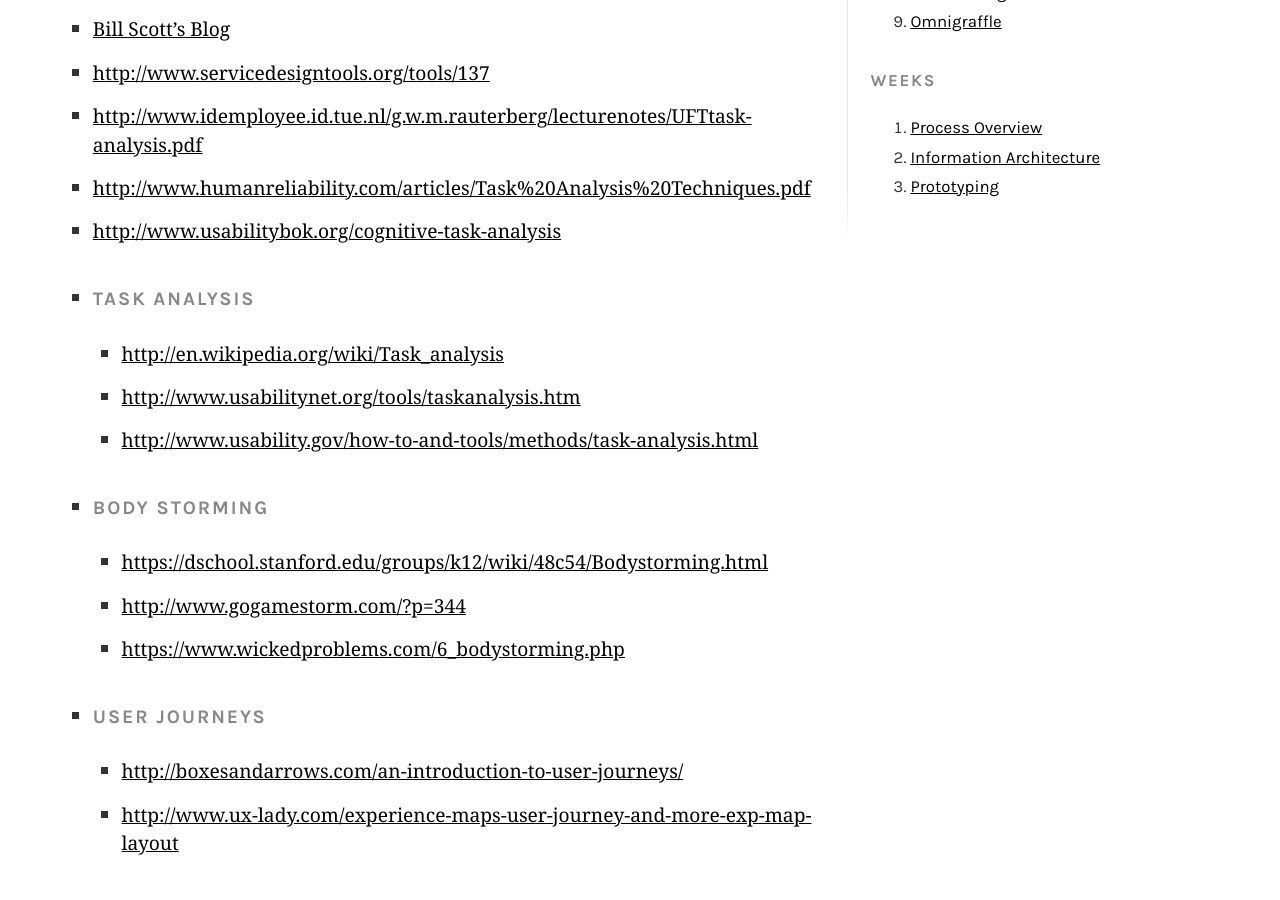
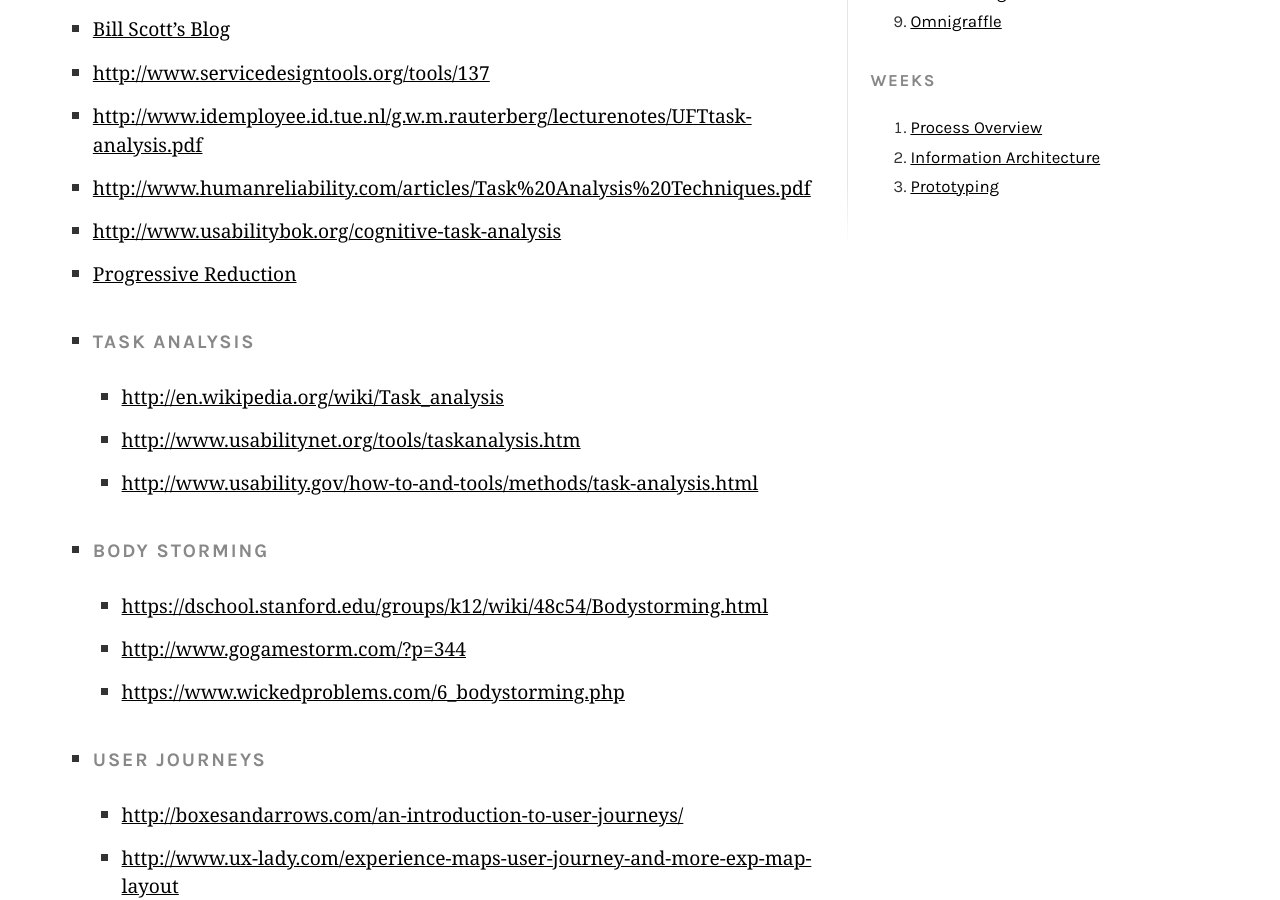
Before and after one commit to nevanscott/lightsabers, a Jekyll site: the page built from _lessons/2-5-interaction-design.md, in a window 1280 px wide and 900 px high, scrolled down 514 px. Built offline with Jekyll 4.4.1, drawn with Linux system fonts in a browser that asks for light colours; Markdown is read by kramdown in place of the engine named in the settings.

Commit message:
adding a link about Progressive Reduction

```diff
--- a/_lessons/2-5-interaction-design.md
+++ b/_lessons/2-5-interaction-design.md
@@ -17,6 +17,9 @@ resources:
     - url: http://www.idemployee.id.tue.nl/g.w.m.rauterberg/lecturenotes/UFTtask-analysis.pdf
     - url: http://www.humanreliability.com/articles/Task%20Analysis%20Techniques.pdf
     - url: http://www.usabilitybok.org/cognitive-task-analysis
+    -
+      url: http://layervault.tumblr.com/post/42361566927/progressive-reduction
+      title: Progressive Reduction
     - heading: Task Analysis
       resources:
         - url: http://en.wikipedia.org/wiki/Task_analysis
```
